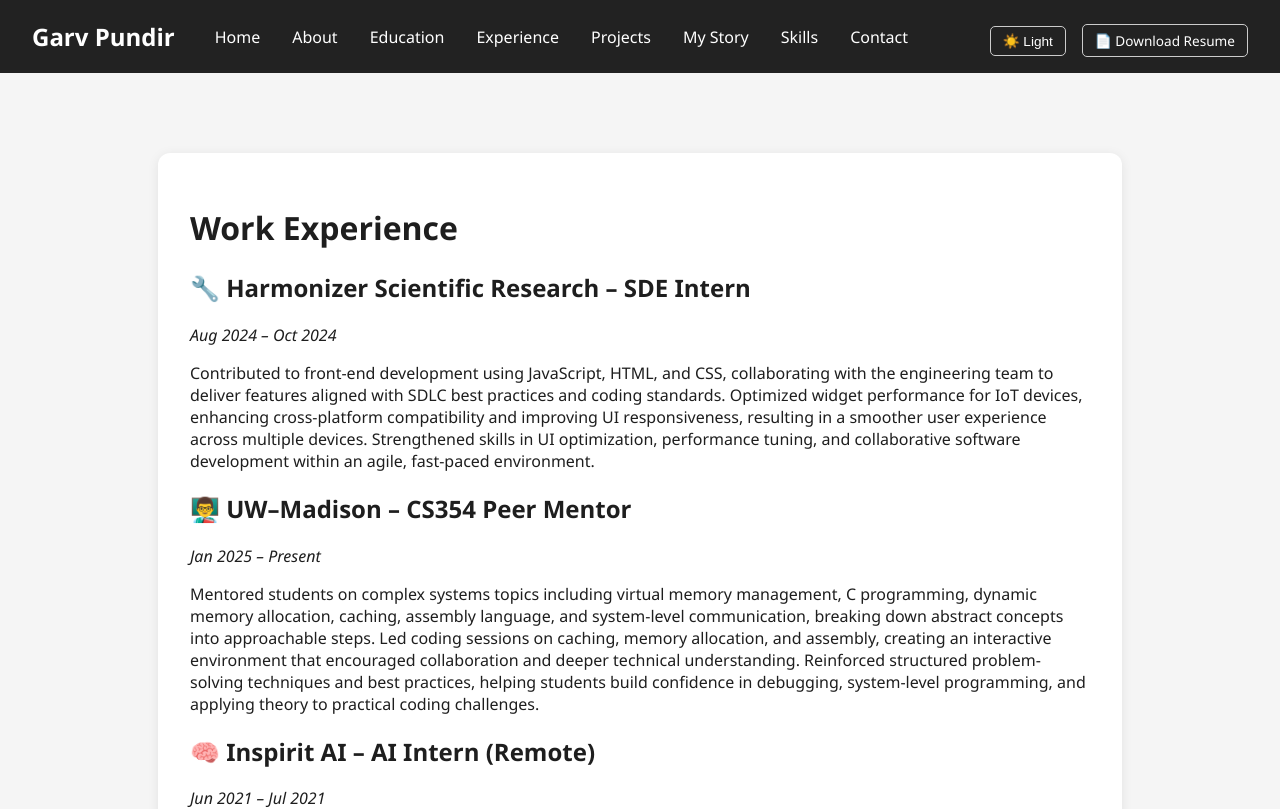
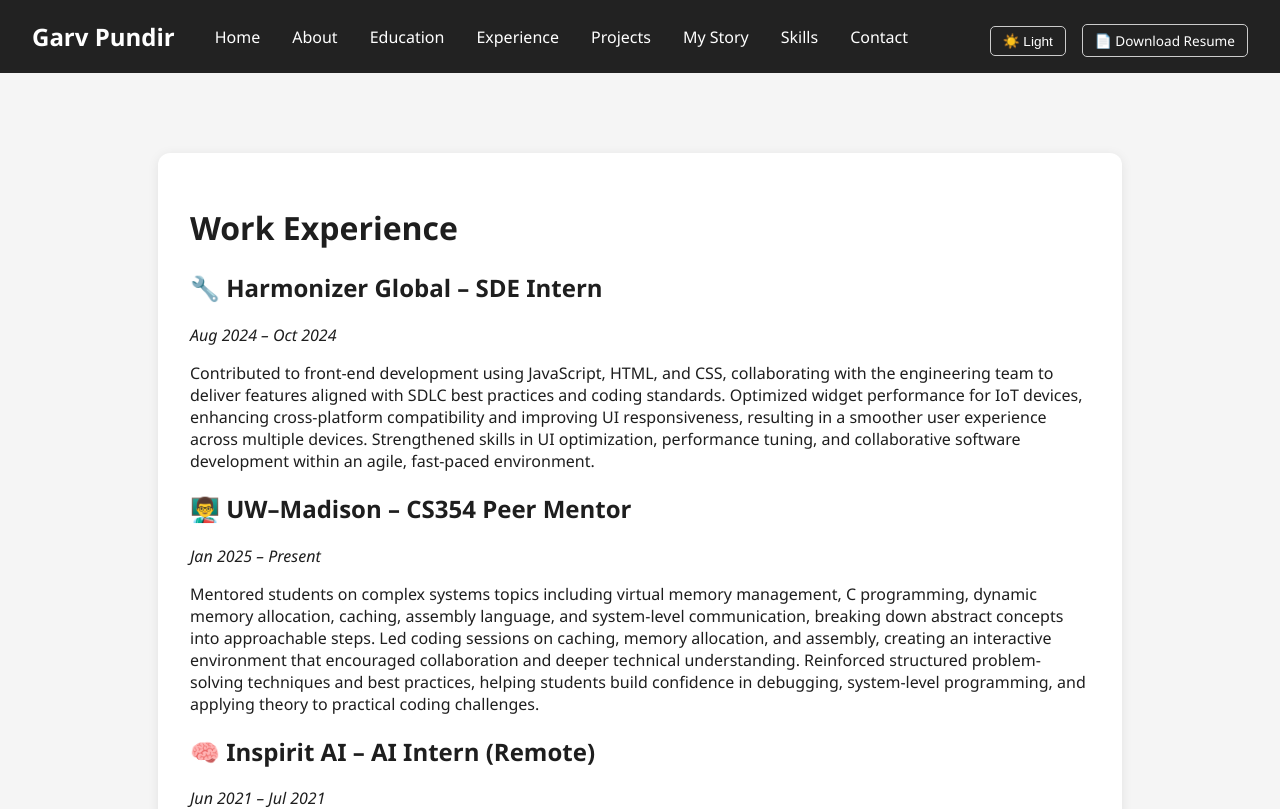
Before and after one commit to garvpundir01/garv-portfolio-react, a React (Create React App) app: page /experience in a window 1280 px wide. Shown: the top 809 px of the page. Built offline with nearby package versions, Linux system fonts and the light colour scheme.

Commit message:
changed content slightly

```diff
--- a/src/pages/Experience.jsx
+++ b/src/pages/Experience.jsx
@@ -18,7 +18,7 @@
     >
       <h1>Work Experience</h1>
 
-      <h2>🔧 Harmonizer Scientific Research – SDE Intern</h2>
+      <h2>🔧 Harmonizer Global – SDE Intern</h2>
       <p><em>Aug 2024 – Oct 2024</em></p>
       <p>
         Contributed to front-end development using JavaScript, HTML, and CSS, collaborating with the engineering team to deliver features aligned with SDLC best practices and coding standards.
```
